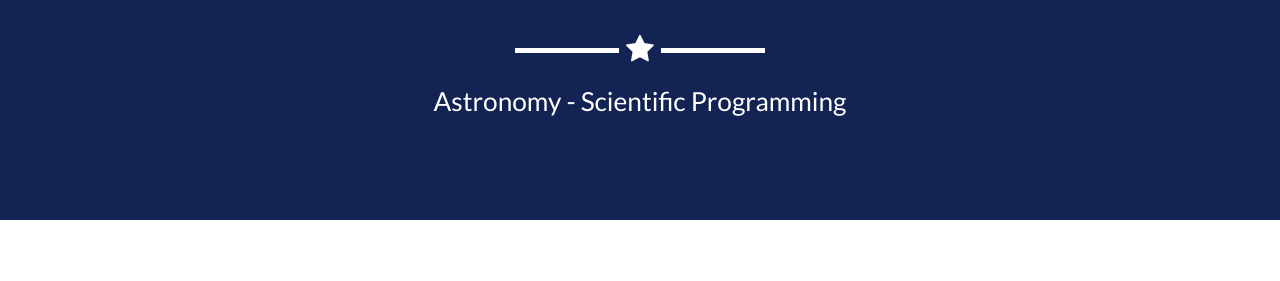
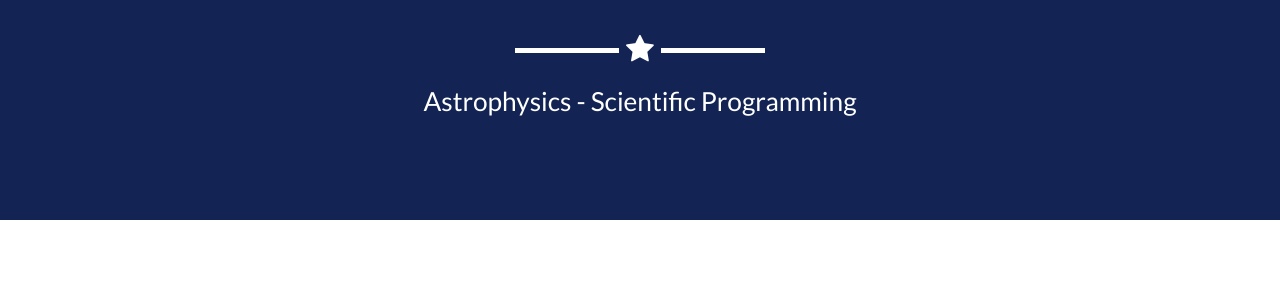
Before and after one commit to liyropt/liyropt.github.io, a Jekyll site: the page built from index.html, in a window 1280 px wide and 900 px high, scrolled down 380 px. Shown: the part 175-456 px from the top of the window. Built offline with Jekyll 4.4.1, drawn with Linux system fonts in a browser that asks for light colours; part of the change alters nothing that is shown; some of the changed text lies outside the part shown.

Commit message:
continue to update

```diff
--- a/_config.yml
+++ b/_config.yml
@@ -1,10 +1,11 @@
 # Site settings
 title: Yan-Rong Li's Homepage
+name: Yan-Rong Li 李彦荣
 email: liyanrong@mail.ihep.ac.cn
 url: https://liyropt.github.io
 description: "Write an awesome description for your new site here. You can edit this line in _config.yml. It will appear in your document head meta (for Google search results) and in your feed.xml site description."
-keywords: "your keywords, separated by commas"
-skills: "Astronomy - Scientific Programming"
+keywords: "Astrophysics"
+skills: "Astrophysics - Scientific Programming"
 meta_author: Li Yan-Rong
 
 # Google webmaster tools
@@ -37,7 +38,7 @@ color:
 # Footer settings
 footer:
   copyright: Dr. Yan-Rong Li
-  location: Location
+  location: Beijing, China
   social: Around the Web
   credits: Credits
 
--- a/_includes/about.html
+++ b/_includes/about.html
@@ -19,7 +19,7 @@
                     <p> My research focuses on super-massive black holes in active galacit nuclei. </p>
                 </div>
                 <div class="col-lg-8 col-lg-offset-2 text-center">
-                    <a href="_files/liyanrong_cv2.pdf" class="btn btn-lg btn-outline">
+                    <a href="files/CV.pdf" class="btn btn-lg btn-outline">
                         <i class="fa fa-download"></i> Curriculum Vitae
                     </a>
                 </div>
```
Also changed, not shown: 2 other files.
